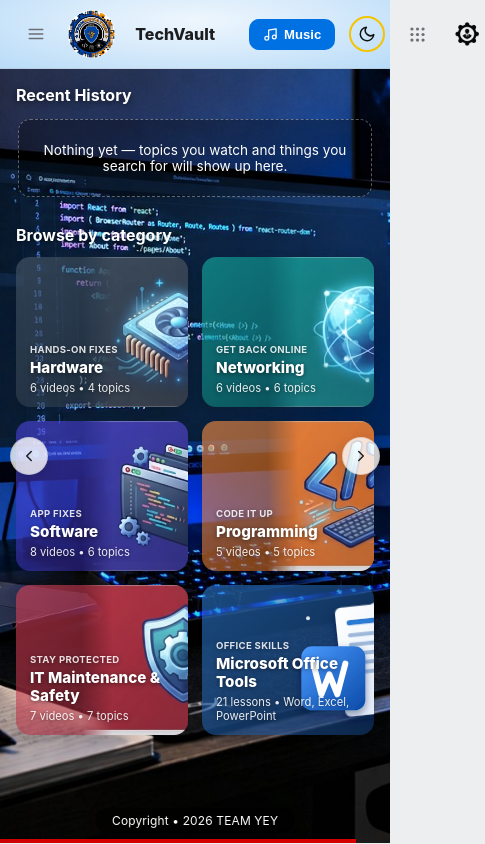
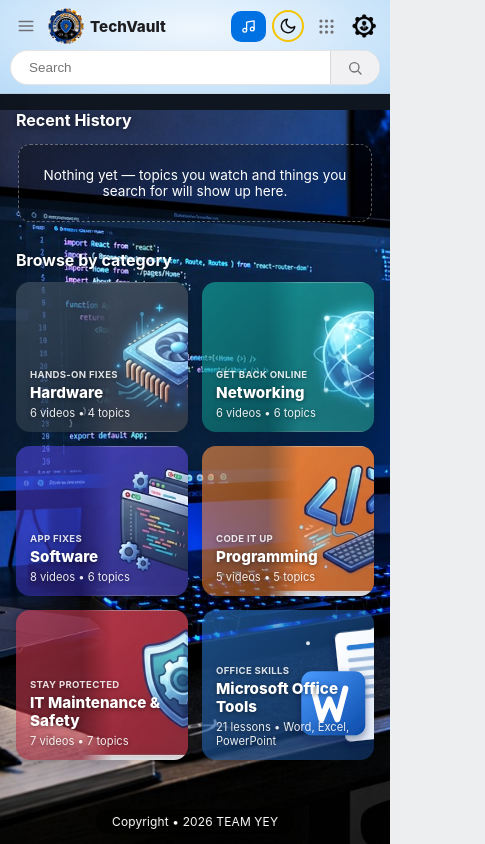
Before and after one commit to jakeravano6-netizen/PROJECT_OFFLINE-BROWSER_TECHVAULT, a plain HTML site: page index.html in a window 390 px wide. Shown: the whole page, 485 px wide, since content can reach past the window. Drawn offline with Linux system fonts and the light colour scheme.

Commit message:
Add files via upload

```diff
--- a/style.css
+++ b/style.css
@@ -831,3 +831,67 @@ body[data-theme="dim"] .dev-arches{filter:contrast(1.1765) invert(1) hue-rotate(
   .ra-bar{border-radius:18px;}
   .ra-sel.ra-voice{display:none;}
 }
+
+
+/* =====================================================================
+   FIX: tamang taas sa phone, background na hindi napuputol, mobile top bar
+   (Nasa pinakadulo ng file; huwag ilipat sa itaas)
+   ===================================================================== */
+
+/* 1. Tamang taas ng page sa phone (hindi na 100vh - 70px) */
+html, body{height:100%; overflow-x:hidden;}
+body{
+  display:flex; flex-direction:column;
+  height:100vh; height:100dvh; min-height:0;
+}
+.top-bar{flex:0 0 auto; min-width:0;}
+.stage{flex:1 1 auto; min-height:0;}
+.stage:not(.framed){display:flex; flex-direction:column;}
+.stage.framed{overflow:auto; min-height:0;}
+.device-frame[data-device="web"]{flex:1 1 0; width:100%; height:auto; min-height:0;}
+.device-frame[data-device="web"] .frame-screen{
+  position:absolute; inset:0; width:auto; height:auto; min-height:0;
+}
+
+/* 2. Background na hindi napuputol kapag nag-scroll */
+#categoriesView .cat-main{--px:26px; --py:22px;}
+#categoriesView .cat-main > .cat-bg{
+  position:sticky; top:0; z-index:0;
+  height:100cqh;
+  margin:calc(-1 * var(--py)) calc(-1 * var(--px)) calc(var(--py) - 100cqh);
+}
+
+/* 3. Mga arrow ng background: nakasunod sa screen, hindi sa scroll */
+#categoriesView .cat-main > .bg-arrow{
+  position:sticky; top:calc(50cqh - 19px); left:auto; right:auto;
+  transform:none; margin-top:0; margin-bottom:-38px; z-index:3;
+}
+#categoriesView .cat-main > .bg-arrow-left{margin-left:calc(10px - var(--px));}
+#categoriesView .cat-main > .bg-arrow-right{margin-left:auto; margin-right:calc(10px - var(--px));}
+
+/* 4. Phone layout */
+@media(max-width:640px){
+  #categoriesView .cat-main{--px:16px; --py:16px;}
+
+  .top-bar{flex-wrap:wrap; gap:6px; padding:8px 10px;}
+  .top-logo{height:36px; width:36px; margin-right:0;}
+  .top-wordmark{font-size:.95rem; margin-right:0;}
+  .icon-btn, .grid-btn, .theme-btn{width:32px; height:32px;}
+  .global-save-btn{padding:8px 10px;}
+  .global-save-btn .btn-label{display:none;}
+
+  /* Ibalik ang Search bar: sa ikalawang hilera */
+  .topbar-search{
+    display:block; position:relative; left:auto; top:auto; transform:none;
+    order:99; flex:1 0 100%; width:100%; max-width:none; padding:0;
+    pointer-events:auto;
+  }
+  .search-suggest{left:0; right:0;}
+
+  /* Music popup: nasa loob ng screen */
+  .music-popup{position:fixed; left:12px; right:12px; top:112px; width:auto; max-height:60vh;}
+  .music-popup::before{display:none;}
+
+  /* Itago ang arrows ng background (tinatakpan nila ang mga card) */
+  #categoriesView .cat-main > .bg-arrow{display:none;}
+}
```
